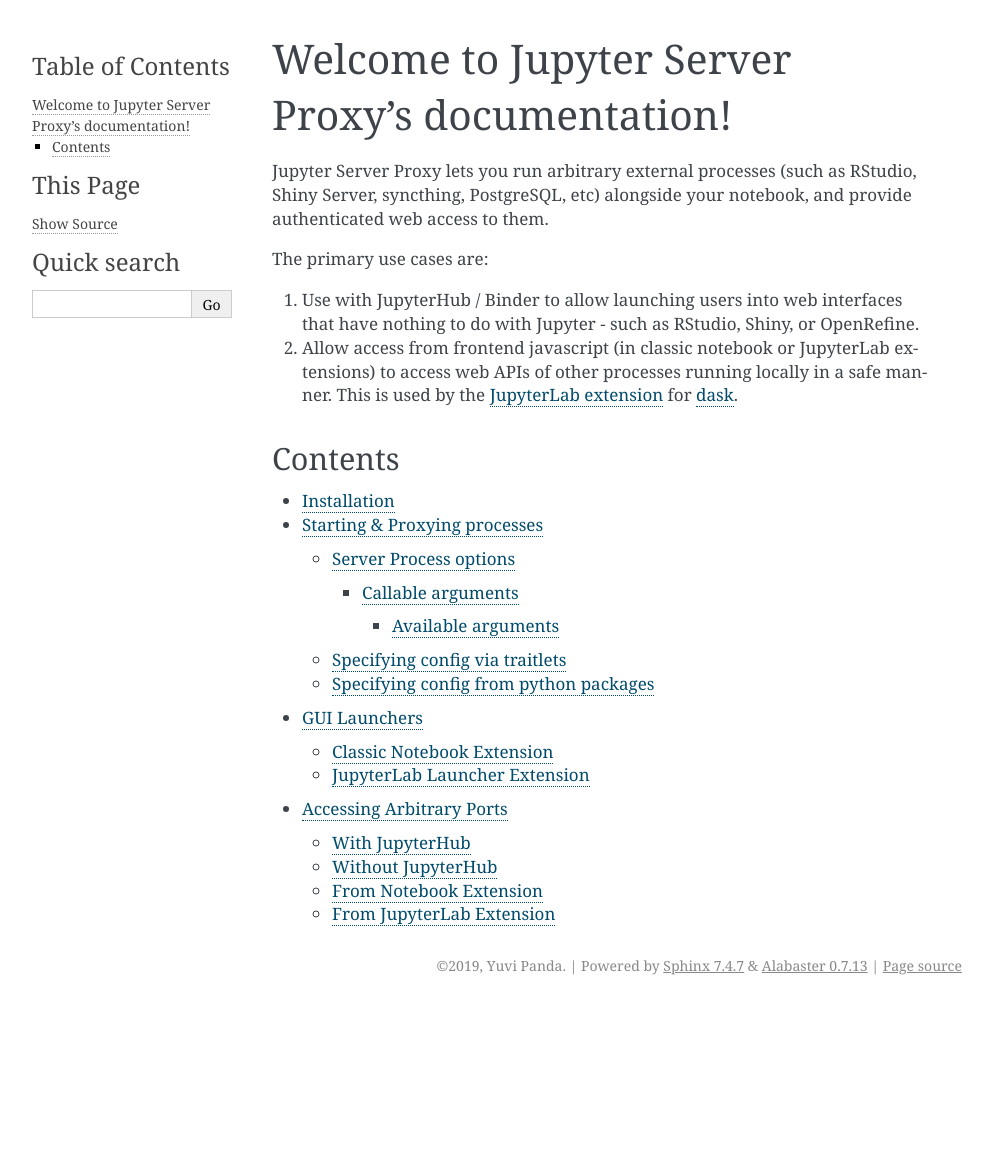
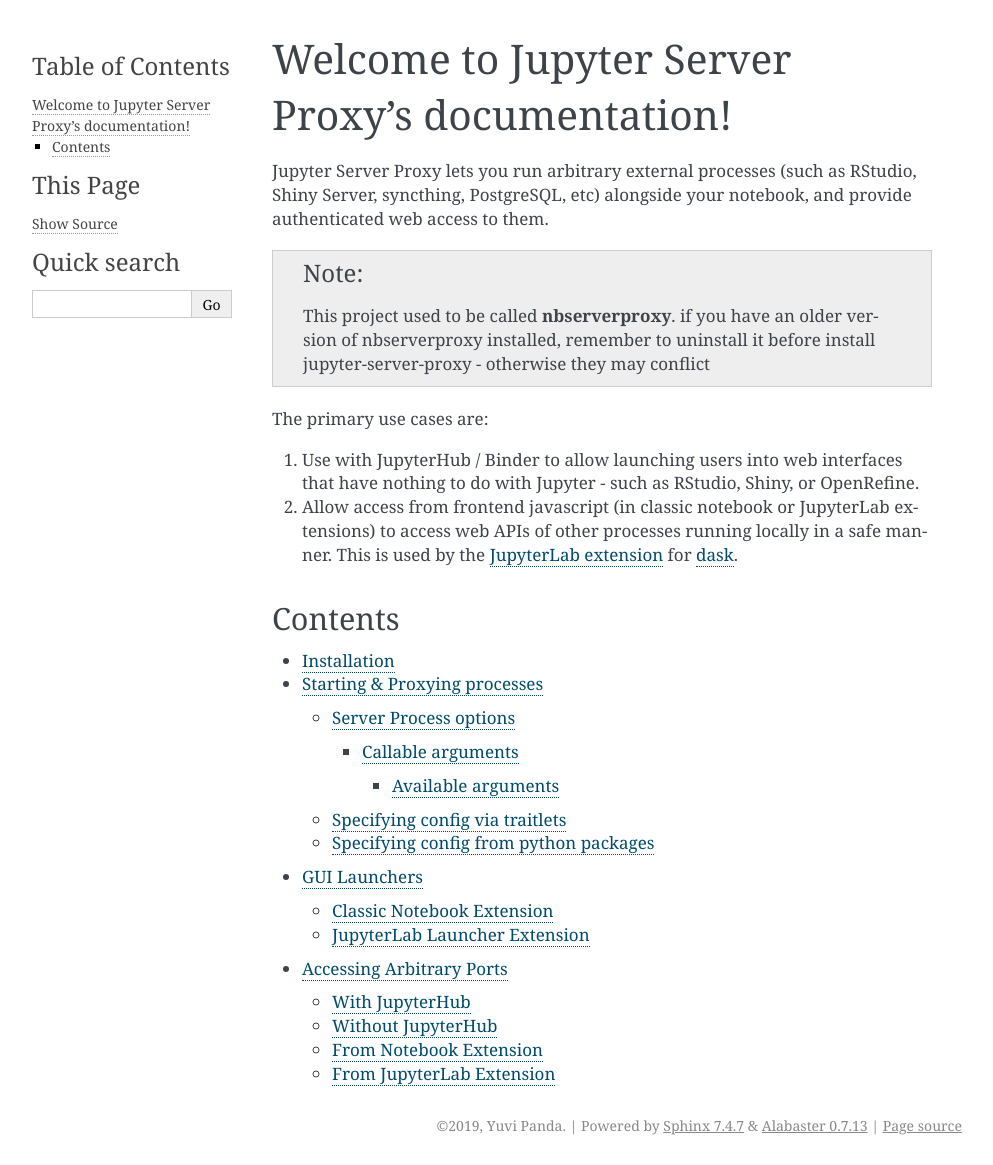
Before and after one commit to jupyterhub/jupyter-server-proxy, a Sphinx documentation site: the page built from docs/index.rst, in a window 1280 px wide. Shown: the whole page, without its empty margins (148-1141 px from the left). Built offline with Sphinx 7.4.7, drawn with Linux system fonts in a browser that asks for light colours; before the commit the page ends 1005 px from its top, so only the background shows below that.

Commit message:
Add note about nbserverproxy to README & index

```diff
--- a/README.rst
+++ b/README.rst
@@ -5,6 +5,10 @@
 Jupyter Server Proxy lets you run arbitrary external processes (such
 as RStudio, Shiny Server, syncthing, PostgreSQL, etc) alongside your
 notebook, and provide authenticated web access to them.
+
+**Note:** This project used to be called **nbserverproxy**. if you have an older
+version of nbserverproxy installed, remember to uninstall it before install
+jupyter-server-proxy - otherwise they may conflict
 
 The primary use cases are:
 
--- a/docs/index.rst
+++ b/docs/index.rst
@@ -5,6 +5,12 @@
 Jupyter Server Proxy lets you run arbitrary external processes (such
 as RStudio, Shiny Server, syncthing, PostgreSQL, etc) alongside your
 notebook, and provide authenticated web access to them.
+
+.. note::
+
+    This project used to be called **nbserverproxy**. if you have an older
+    version of nbserverproxy installed, remember to uninstall it before install
+    jupyter-server-proxy - otherwise they may conflict
 
 The primary use cases are:
 
```
